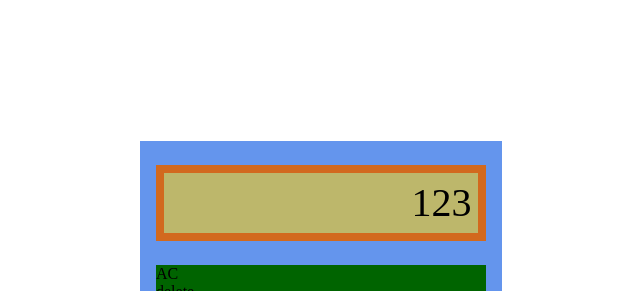
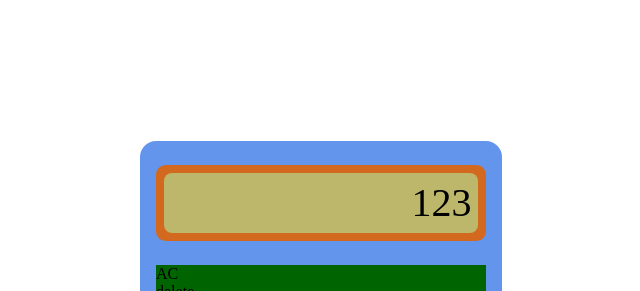
Before and after one commit to joan-KIM/calculator, a plain HTML site: page calculator.html in a window 1280 px wide. Shown: the top 291 px of the page, 319-959 px from the left. Drawn offline with Linux system fonts and the light colour scheme.

Commit message:
body, screen border

```diff
--- a/style.css
+++ b/style.css
@@ -13,16 +13,19 @@ main{
     width:330px;
     height:470px;
     padding:1.5em 1em;
+    border-radius: 1em;
 }
 
 .screen-frame{
     background-color: chocolate;
     padding:0.5em;
+    border-radius: 0.6em;
 }
 
 .screen{
     background-color: darkkhaki;
     padding:0.4em;
+    border-radius: 0.5em;
 }
 
 .text{
```
